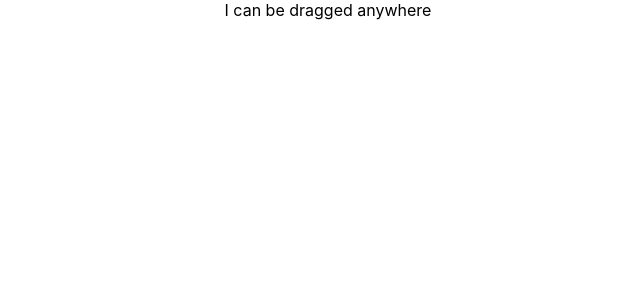
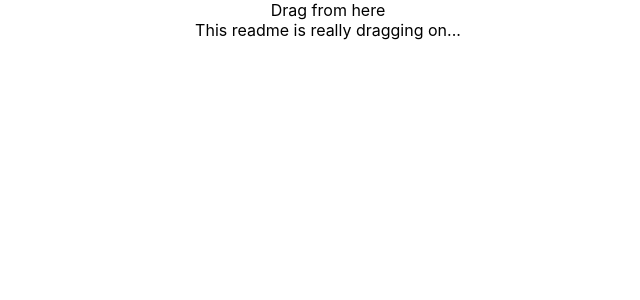
Before and after one commit to rohankasture/EvalSoftwareUI, a React (Create React App) app: page /mainpage in a window 1280 px wide. Shown: the top 300 px of the page, without its empty margins (312-952 px from the left). Built offline with nearby package versions, Linux system fonts and the light colour scheme.

Commit message:
basic draggable using react lib

```diff
--- a/package.json
+++ b/package.json
@@ -6,6 +6,7 @@
     "axios": "^0.18.0",
     "react": "^16.6.0",
     "react-dom": "^16.6.0",
+    "react-draggable": "^3.0.5",
     "react-router-dom": "^4.3.1",
     "react-scripts": "2.0.5",
     "styled-components": "^4.0.3"
--- a/src/Components/LoginPage.css
+++ b/src/Components/LoginPage.css
@@ -14,6 +14,7 @@
 /* background: yellow;	*/
  padding:20px;
  padding-left: 10px;
+ flex-basis:80px;
 }
 
 .divStyle{
--- a/src/Components/MainPage.jsx
+++ b/src/Components/MainPage.jsx
@@ -1,111 +1,8 @@
 import React, { Component } from "react";
 import axios from "axios";
 import styled, { css } from 'styled-components';
-class Draggable extends React.Component {
-  state = {
-    isDragging: false,
+import Draggable from 'react-draggable';
 
-    originalX: 0,
-    originalY: 0,
-
-    translateX: 0,
-    translateY: 0,
-
-    lastTranslateX: 0,
-    lastTranslateY: 0
-  };
-
-  componentWillUnmount() {
-    window.removeEventListener('mousemove', this.handleMouseMove);
-    window.removeEventListener('mouseup', this.handleMouseUp);
-  }
-
-  handleMouseDown = ({ clientX, clientY }) => {
-    window.addEventListener('mousemove', this.handleMouseMove);
-    window.addEventListener('mouseup', this.handleMouseUp);
-
-    if (this.props.onDragStart) {
-      this.props.onDragStart();
-    }
-
-    this.setState({
-      originalX: clientX,
-      originalY: clientY,
-      isDragging: true
-    });
-  };
-
-  handleMouseMove = ({ clientX, clientY }) => {
-    const { isDragging } = this.state;
-    const { onDrag } = this.props;
-
-    if (!isDragging) {
-      return;
-    }
-
-    this.setState(prevState => ({
-      translateX: clientX - prevState.originalX + prevState.lastTranslateX,
-      translateY: clientY - prevState.originalY + prevState.lastTranslateY
-    }), () => {
-      if (onDrag) {
-        onDrag({
-          translateX: this.state.translateX,
-          translateY: this.state.translateY
-        });
-      }
-    });
-  };
-
-  handleMouseUp = () => {
-    window.removeEventListener('mousemove', this.handleMouseMove);
-    window.removeEventListener('mouseup', this.handleMouseUp);
-
-    this.setState(
-      {
-        originalX: 0,
-        originalY: 0,
-        lastTranslateX: this.state.translateX,
-        lastTranslateY: this.state.translateY,
-
-        isDragging: false
-      },
-      () => {
-        if (this.props.onDragEnd) {
-          this.props.onDragEnd();
-        }
-      }
-    );
-  };
-
-  render() {
-    const { children } = this.props;
-    const { translateX, translateY, isDragging } = this.state;
-
-    return (
-      <Container
-        onMouseDown={this.handleMouseDown}
-        x={translateX}
-        y={translateY}
-        isDragging={isDragging}
-      >
-        {children}
-      </Container>
-    );
-  }
-}
-const Container = styled.div.attrs({
-  style: ({ x, y }) => ({
-    transform: `translate(${x}px, ${y}px)`
-  }),
-})`
-  cursor: grab;
-
-  ${({ isDragging }) =>
-  isDragging && css`
-    opacity: 0.8;
-    cursor: grabbing;
-  `};
-`;
 class MainPage extends Component {
   constructor(props) {
     super(props);
@@ -115,11 +12,20 @@ class MainPage extends Component {
 
 
     return (
-          <div className="abc">
-         <Draggable>
-          <div className="box">I can be dragged anywhere</div>
-        </Draggable>
-          </div>
+        <Draggable
+        axis="y"
+        handle=".handle"
+        defaultPosition={{x: 0, y: 0}}
+        position={null}
+        grid={[25, 25]}
+        onStart={this.handleStart}
+        onDrag={this.handleDrag}
+        onStop={this.handleStop}>
+        <div>
+          <div className="handle">Drag from here</div>
+          <div>This readme is really dragging on...</div>
+        </div>
+      </Draggable>
 
      );
   }
```
Also changed, not shown: 1 other file (tests, documents, lock files or other folders).
